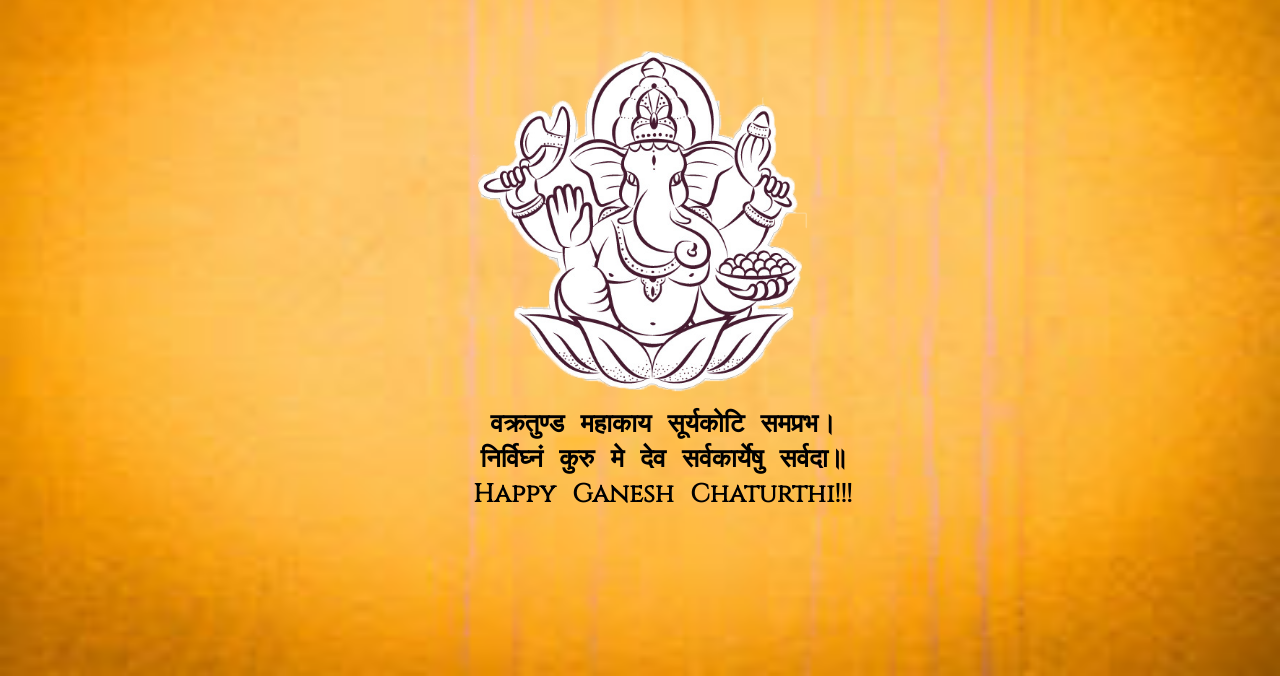
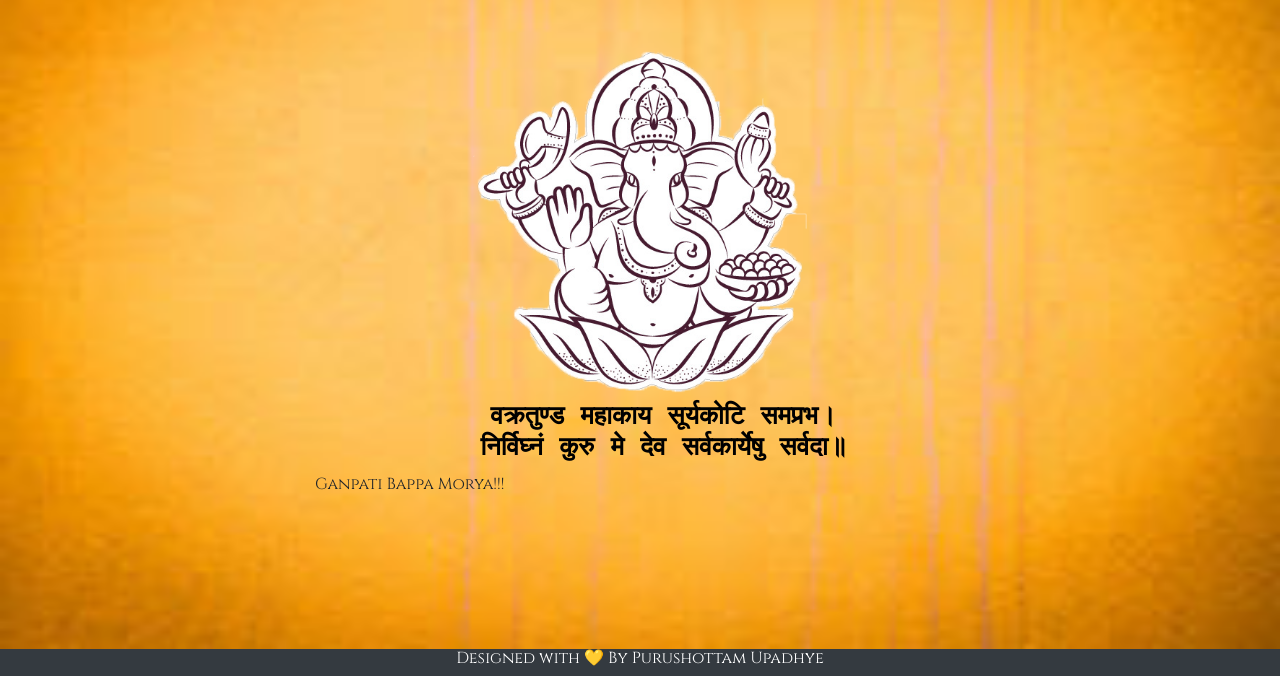
Before and after one commit to PurushottamUpadhye/ganesha.github.io, a plain HTML site: page index.html in a window 1280 px wide. Shown: the part 124-800 px from the top of the page. Drawn offline with nearby package versions, Linux system fonts and the light colour scheme.

Commit message:
Update index.html

```diff
--- a/index.html
+++ b/index.html
@@ -8,6 +8,10 @@
 	<link rel="preconnect" href="https://fonts.googleapis.com">
 <link rel="preconnect" href="https://fonts.gstatic.com" crossorigin>
 <link href="https://fonts.googleapis.com/css2?family=Cinzel&display=swap" rel="stylesheet">
+<link rel="stylesheet" href="https://maxcdn.bootstrapcdn.com/bootstrap/4.5.2/css/bootstrap.min.css">
+
+<link rel="stylesheet" href="https://cdnjs.cloudflare.com/ajax/libs/font-awesome/4.7.0/css/font-awesome.min.css">
+<meta name=”viewport” content=”width=device-width, initial-scale=1″>
 </head>
 <body>
 
@@ -21,15 +25,18 @@
 				वक्रतुण्ड महाकाय सूर्यकोटि समप्रभ।<br>
                 निर्विघ्नं कुरु मे देव सर्वकार्येषु सर्वदा॥<br>
 
-                Happy Ganesh Chaturthi!!!
+
 			</h3>
+			<p>
+			Ganpati Bappa Morya!!!</p>
 		</div>
 
 	</header>
 
-	<!--<footer class="footer">
-		<p> @Copyright PurushottamUpadhye</p>
-	</footer>-->
+	<footer class="footer bg-dark">
+	<h6 class="text-center text-white "> Designed with  💛 By Purushottam Upadhye</h6>
+</footer>
+
 
 
 </body>
```
